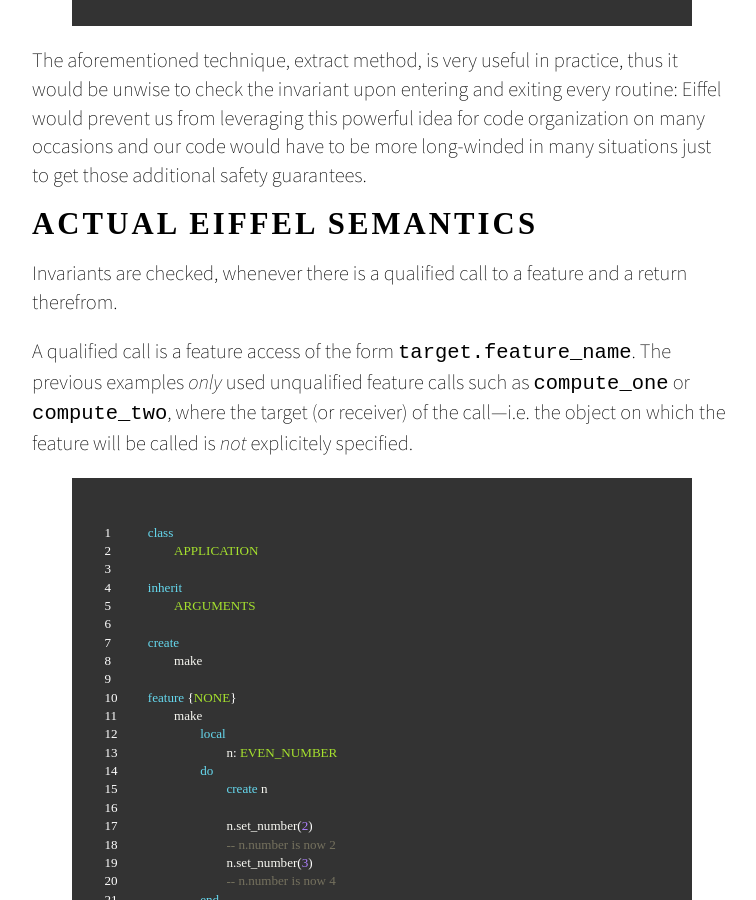
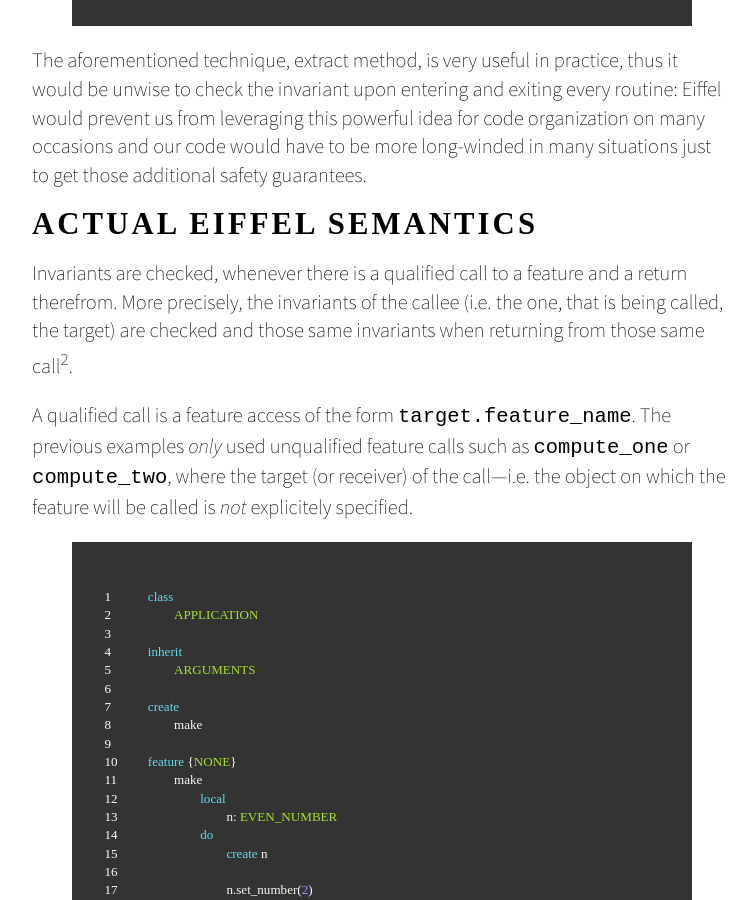
Before and after one commit to eprog2014/eprog2014.github.io, a Jekyll site: the page built from _posts/2014-11-13-class-invariants.md, in a window 1280 px wide and 900 px high, scrolled down 4632 px. Shown: the whole window, without its empty margins (258-1014 px from the left). Built offline with Jekyll 4.4.1, drawn with Linux system fonts in a browser that asks for light colours; some web fonts are replaced; Markdown is read by kramdown in place of the engine named in the settings; a script that is not in the unit is left out; some of the changed text lies outside the part shown.

Commit message:
Address second bullet point

```diff
--- a/_posts/2014-11-13-class-invariants.md
+++ b/_posts/2014-11-13-class-invariants.md
@@ -188,7 +188,7 @@ The aforementioned technique, extract method, is very useful in practice, thus i
 Actual Eiffel Semantics
 ========================
 
-Invariants are checked, whenever there is a qualified call to a feature and a return therefrom.
+Invariants are checked, whenever there is a qualified call to a feature and a return therefrom. More precisely, the invariants of the callee (i.e. the one, that is being called, the target) are checked and those same invariants when returning from those same call<sup>2</sup>.
 
 A qualified call is a feature access of the form `target.feature_name`. The previous examples *only* used unqualified feature calls such as `compute_one` or `compute_two`, where the target (or receiver) of the call---i.e. the object on which the feature will be called is *not* explicitely specified.
 
@@ -345,4 +345,6 @@ You still have the possibility, however, to force checking the class invariant i
 
 <sup>1</sup>: The above article uses plural and singular of invariants interchangeably. Technically, Eiffel doesn't need to support having multiple invariants per class, because multiple constrains may just be combined into one invariant by using `and`. However, by using multiple different invariants, Eiffel can easily provide feedback on which of the different possibly unrelated invariants has failed instead of only alerting you that the entire invariant has failed.
 
-<sup>2</sup>: Checking the class invariant when returning from a qualified call also protects from ending up in an unexpectedly inconsistent state in mutual recursion.
+<sup>2</sup>This addresses the second bullet point on how the question could have been interpreted differently. One could have taken it to mean, that invariants of other objects (even from other classes) are being checked on calls.
+
+<sup>3</sup>: Checking the class invariant when returning from a qualified call also protects from ending up in an unexpectedly inconsistent state in mutual recursion.
```
Also changed, not shown: other parts of _posts/2014-11-13-class-invariants.md (+1 -1 lines).
